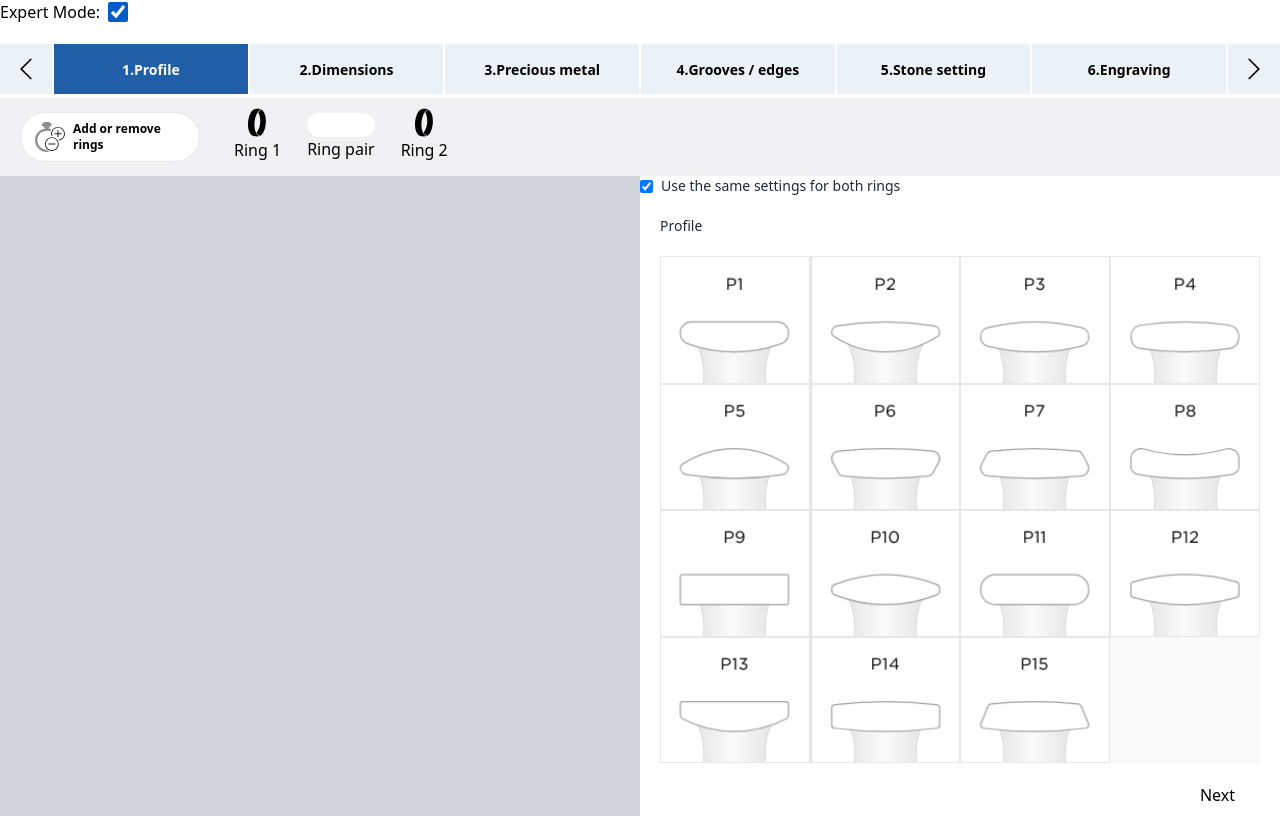
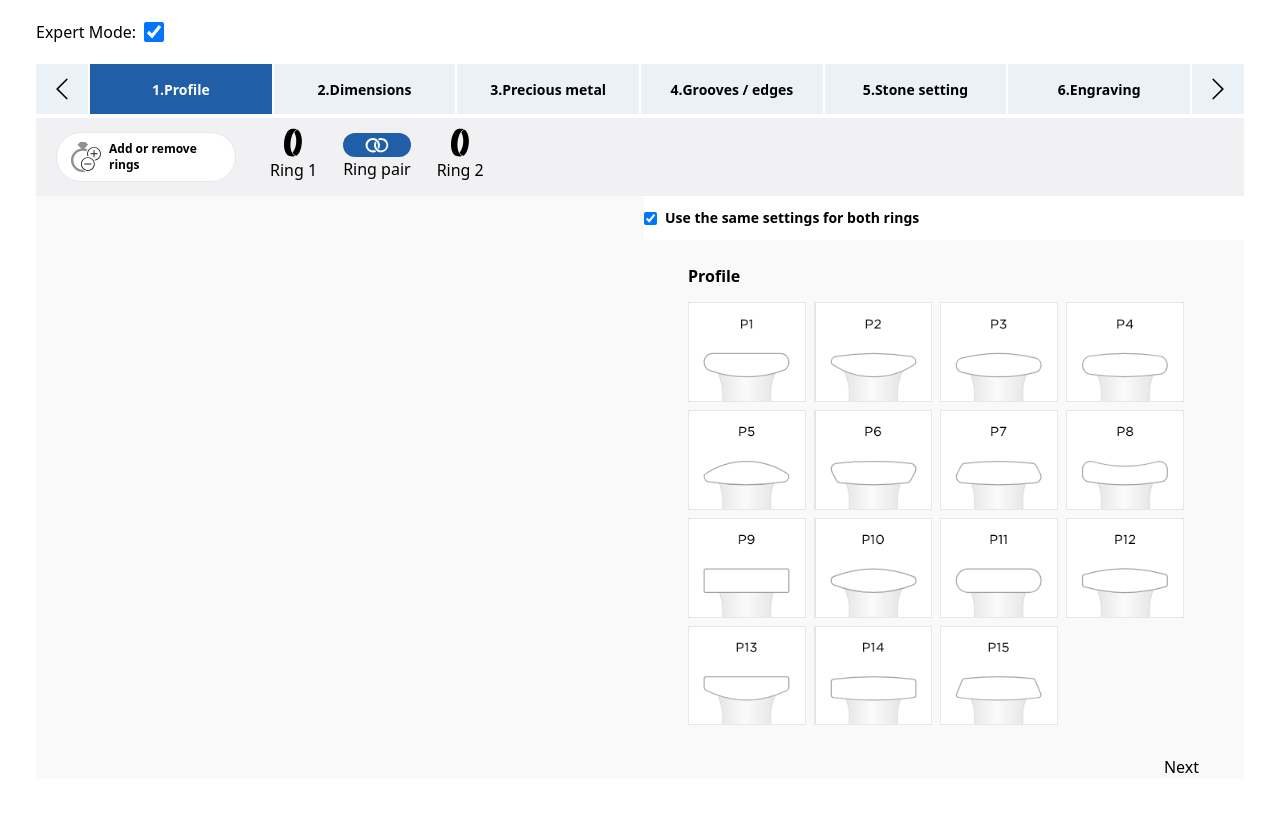
Before and after one commit to Imusmanali44/withIframe, a React (Vite) app: page / in a window 1280 px wide. Built offline with nearby package versions, Linux system fonts and the light colour scheme.

Commit message:
some UI issue fixed

```diff
--- a/src/App.jsx
+++ b/src/App.jsx
@@ -11,7 +11,7 @@ function App() {
   };
 
   return (
-    <div className="max-w-[1450px] mx-auto">
+    <div className="max-w-[1450px] mx-auto lg:px-9 pt-5">
       <div className="mb-5 flex items-center">
         <label htmlFor="expertToggle" className="mr-2">
           Expert Mode:
--- a/src/components/Configurator/AddRemoveRings.jsx
+++ b/src/components/Configurator/AddRemoveRings.jsx
@@ -16,12 +16,56 @@ import { CloseSvg } from "../../static/SvgImages";
 
 const ringImages = {
   Engagement: [
-    { id: 1, name: "Engagement", src: Ring1 },
-    { id: 2, name: "Engagement", src: Ring1 },
+    { id: 1, name: "Engagement 1", src: Ring1 },
+    { id: 2, name: "Engagement 2", src: Ring1 },
+    { id: 1, name: "Engagement 1", src: Ring1 },
+    { id: 2, name: "Engagement 2", src: Ring1 },
+    { id: 1, name: "Engagement 1", src: Ring1 },
+    { id: 2, name: "Engagement 2", src: Ring1 },
+    { id: 1, name: "Engagement 1", src: Ring1 },
+    { id: 2, name: "Engagement 2", src: Ring1 },
+    { id: 1, name: "Engagement 1", src: Ring1 },
+    { id: 2, name: "Engagement 2", src: Ring1 },
+    { id: 1, name: "Engagement 1", src: Ring1 },
+    { id: 2, name: "Engagement 2", src: Ring1 },
+    { id: 1, name: "Engagement 1", src: Ring1 },
+    { id: 2, name: "Engagement 2", src: Ring1 },
+    { id: 1, name: "Engagement 1", src: Ring1 },
+    { id: 2, name: "Engagement 2", src: Ring1 },
+    { id: 1, name: "Engagement 1", src: Ring1 },
+    { id: 2, name: "Engagement 2", src: Ring1 },
+    { id: 1, name: "Engagement 1", src: Ring1 },
+    { id: 2, name: "Engagement 2", src: Ring1 },
+    { id: 1, name: "Engagement 1", src: Ring1 },
+    { id: 2, name: "Engagement 2", src: Ring1 },
+    { id: 1, name: "Engagement 1", src: Ring1 },
+    { id: 2, name: "Engagement 2", src: Ring1 },
   ],
   Memoir: [
-    { id: 1, name: "Memoir", src: Ring1 },
-    { id: 2, name: "Memoir", src: Ring1 },
+    { id: 1, name: "Memoir 1", src: Ring1 },
+    { id: 2, name: "Memoir 2", src: Ring1 },
+    { id: 1, name: "Memoir 1", src: Ring1 },
+    { id: 2, name: "Memoir 2", src: Ring1 },
+    { id: 1, name: "Memoir 1", src: Ring1 },
+    { id: 2, name: "Memoir 2", src: Ring1 },
+    { id: 1, name: "Memoir 1", src: Ring1 },
+    { id: 2, name: "Memoir 2", src: Ring1 },
+    { id: 1, name: "Memoir 1", src: Ring1 },
+    { id: 2, name: "Memoir 2", src: Ring1 },
+    { id: 1, name: "Memoir 1", src: Ring1 },
+    { id: 2, name: "Memoir 2", src: Ring1 },
+    { id: 1, name: "Memoir 1", src: Ring1 },
+    { id: 2, name: "Memoir 2", src: Ring1 },
+    { id: 1, name: "Memoir 1", src: Ring1 },
+    { id: 2, name: "Memoir 2", src: Ring1 },
+    { id: 1, name: "Memoir 1", src: Ring1 },
+    { id: 2, name: "Memoir 2", src: Ring1 },
+    { id: 1, name: "Memoir 1", src: Ring1 },
+    { id: 2, name: "Memoir 2", src: Ring1 },
+    { id: 1, name: "Memoir 1", src: Ring1 },
+    { id: 2, name: "Memoir 2", src: Ring1 },
+    { id: 1, name: "Memoir 1", src: Ring1 },
+    { id: 2, name: "Memoir 2", src: Ring1 },
   ],
 };
 
@@ -58,7 +102,7 @@ const AddRemoveRings = ({ rings, setRings }) => {
     setSelectedType(null);
   };
 
-  console.log(selectedRing)
+  console.log(selectedRing);
 
   return (
     <>
@@ -84,7 +128,7 @@ const AddRemoveRings = ({ rings, setRings }) => {
       </div>
 
       <div
-        className={`cards flex flex-col lg:flex-row items-center gap-3 ${
+        className={`cards flex flex-col lg:flex-row items-center gap-1 ${
           selectedType && "hidden"
         }`}
       >
@@ -94,7 +138,9 @@ const AddRemoveRings = ({ rings, setRings }) => {
             className="ring-card border lg:min-h-96 mt-2 p-3.5 lg:w-1/4 flex flex-row lg:flex-col items-center"
           >
             <div className="ring-card-top text-center w-1/3 lg:w-auto">
-              <div className="label-dark mb-5 font-bold">{ring.type} Ring</div>
+              <div className="label-dark mb-5 font-semibold">
+                {ring.type} Ring
+              </div>
               <i className="ring-card-img max-w-32">
                 {ring.type === "Wedding" && <WeddingRingSVg />}
                 {ring.type === "Engagement" && <EngagementRingSvg />}
@@ -171,11 +217,11 @@ const AddRemoveRings = ({ rings, setRings }) => {
         )}
       </div>
       {selectedType && (
-        <div className="bg-white rounded-lg flex flex-wrap gap-3 w-full">
+        <div className="bg-white rounded-lg flex flex-wrap w-full max-h-[80vh] lg:max-h-[60vh] overflow-auto">
           {ringImages[selectedType]?.map((ring, index) => (
             <div
               key={index}
-              className="cursor-pointer w-1/4"
+              className="cursor-pointer w-1/2 lg:w-1/4"
               onClick={() => selectRing(ring)}
             >
               <img src={ring.src} alt={ring.name} className="w-full h-auto" />
--- a/src/components/Configurator/TopBar.jsx
+++ b/src/components/Configurator/TopBar.jsx
@@ -22,6 +22,8 @@ export const TopBar = ({ isPair, toggleIsPair, rings, setRings }) => {
     setActiveRing(ring.id);
   };
 
+  console.log(isPair);
+
   return (
     <div className="flex items-center mt-1 bg-[#f1f1f3] lg:px-5 lg:py-2.5">
       <button
@@ -31,7 +33,7 @@ export const TopBar = ({ isPair, toggleIsPair, rings, setRings }) => {
         <i icon="ring-add" className="mr-2">
           <AddRemoveRingSvg />
         </i>
-        <span className="max-w-28 text-xs font-bold text-start">
+        <span className="max-w-28 text-xs font-semibold text-start">
           Add or remove rings
         </span>
       </button>
@@ -61,8 +63,8 @@ export const TopBar = ({ isPair, toggleIsPair, rings, setRings }) => {
                 >
                   <i
                     icon="connect"
-                    className={`svg-icon bg-white rounded-full block text-center ${
-                      isPair ? "bg-[#205fa8]" : ""
+                    className={`svg-icon  rounded-full block text-center ${
+                      isPair ? "bg-[#205fa8]" : "bg-white"
                     }`}
                   >
                     <ConnectRingSvg className={isPair ? "#fff" : "#000"} />
--- a/src/components/Configurator/index.jsx
+++ b/src/components/Configurator/index.jsx
@@ -36,23 +36,22 @@ const Configurator = ({ activeStep, setActiveStep, isExpertMode }) => {
 
       // Send message to iframe if it's loaded
       if (iframeRef.current) {
-        iframeRef.current.contentWindow.postMessage(event.data, '*');
+        iframeRef.current.contentWindow.postMessage(event.data, "*");
       }
     };
 
-    window.addEventListener('message', handleMessage);
+    window.addEventListener("message", handleMessage);
 
     // Cleanup event listener on component unmount
     return () => {
-      window.removeEventListener('message', handleMessage);
+      window.removeEventListener("message", handleMessage);
     };
   }, []);
-
   return (
     <div>
       <Tabs
         setStep={setActiveStep}
-        handleBack={setActiveStep}
+        handleBack={handleBack}
         handleNext={handleNext}
         step={activeStep}
         isExpertMode={isExpertMode}
@@ -65,8 +64,8 @@ const Configurator = ({ activeStep, setActiveStep, isExpertMode }) => {
         setRings={setRings}
       />
 
-      <div className="flex flex-col lg:flex-row">
-        <div className="lg:w-1/2 bg-gray-300" style={{ height: '80vh' }}>
+      <div className="flex flex-col lg:flex-row bg-[#f9f9fa] gap-2">
+        <div className="lg:w-1/2">
           <iframe
             ref={iframeRef} // Attach the ref here
             id="myIframe"
@@ -78,7 +77,7 @@ const Configurator = ({ activeStep, setActiveStep, isExpertMode }) => {
           />
         </div>
 
-        <div className="lg:w-1/2">
+        <div className="lg:w-1/2 p-4 lg:p-0">
           <TabContent
             isExpertMode={isExpertMode}
             step={activeStep}
--- a/src/components/Profile.jsx
+++ b/src/components/Profile.jsx
@@ -1,18 +1,19 @@
-import { useEffect } from "react";
+import { useState } from "react";
 import { profileOptions } from "../utils";
 
 export const Profile = ({ isPair, toggleIsPair }) => {
+  const [activeProfile, setActiveProfile] = useState(null); // State to store the active profile
+
   const activeDesign = (id) => {
-    // console.log(id, "ring clicked");
+    setActiveProfile(id); // Set the clicked profile as active
 
     // Send a message to the parent window
-    window.parent.postMessage(`${id}`, '*'); // Send message to Configurator
+    window.parent.postMessage(`${id}`, "*"); // Send message to Configurator
   };
 
-  // No need to handle messages in Profile unless you want to receive from Configurator
   return (
     <>
-      <div className="mb-5 flex items-center">
+      <div className="py-3 flex items-center bg-white">
         <input
           id="expertToggle"
           type="checkbox"
@@ -20,26 +21,30 @@ export const Profile = ({ isPair, toggleIsPair }) => {
           onChange={toggleIsPair}
           className="mr-2"
         />
-        <label className="text-sm font-medium text-gray-800">
+        <label className="text-sm font-semibold">
           Use the same settings for both rings
         </label>
       </div>
 
-      <p className="ml-5 text-gray-800 text-sm">Profile</p>
+      <div className="py-5 max-w-lg mx-auto">
+        <p className="py-1 mb-2.5 font-semibold">Profile</p>
 
-      <div className="profile-container mt-4">
-        <ul className="flex flex-wrap">
+        <div className="profile-container">
+          <ul className="flex flex-wrap gap-2">
             {profileOptions.map((profile, index) => (
               <li
                 key={index}
-              className="border w-1/4 bg-cover bg-center bg-no-repeat cursor-pointer"
+                className={`border w-[calc(34%-10px)] lg:w-[calc(25%-10px)] bg-cover bg-center bg-no-repeat cursor-pointer ${
+                  activeProfile === profile.title ? "border-[#205FA8]" : "" // Apply active class conditionally
+                }`}
                 onClick={() => activeDesign(profile.title)}
               >
-              <img src={profile.src} className="w-full" />
+                <img src={profile.src} className="w-full" alt={profile.title} />
               </li>
             ))}
           </ul>
         </div>
+      </div>
     </>
   );
 };
--- a/src/components/Tabs/Tabs.jsx
+++ b/src/components/Tabs/Tabs.jsx
@@ -21,7 +21,7 @@ export const Tabs = ({
         {options?.map((tab) => (
           <div
             key={tab.id}
-            className={`options lg:flex items-center justify-center lg:flex-1 lg:max-w-56 hidden lg:w-52 w-full ${
+            className={`options font-semibold lg:flex items-center justify-center lg:flex-1 lg:max-w-56 hidden lg:w-52 w-full ${
               tab.id === step && "option-active !flex"
             }`}
             onClick={() => setStep(tab.id)}
--- a/src/index.css
+++ b/src/index.css
@@ -88,7 +88,6 @@
     color: #000;
     border-right: 2px solid #fff;
     font-size: 14px;
-    font-weight: 700;
     background-color: var(--lightBlue);
     height: 50px;
   }
@@ -139,7 +138,7 @@
 
   .profile-container {
     background: #F9F9FA;
-    margin: 20px
+    /* margin: 20px */
   }
 
   /* buttons for Profile Form */
```
Lines whose indentation alone changed are shown as unchanged.
